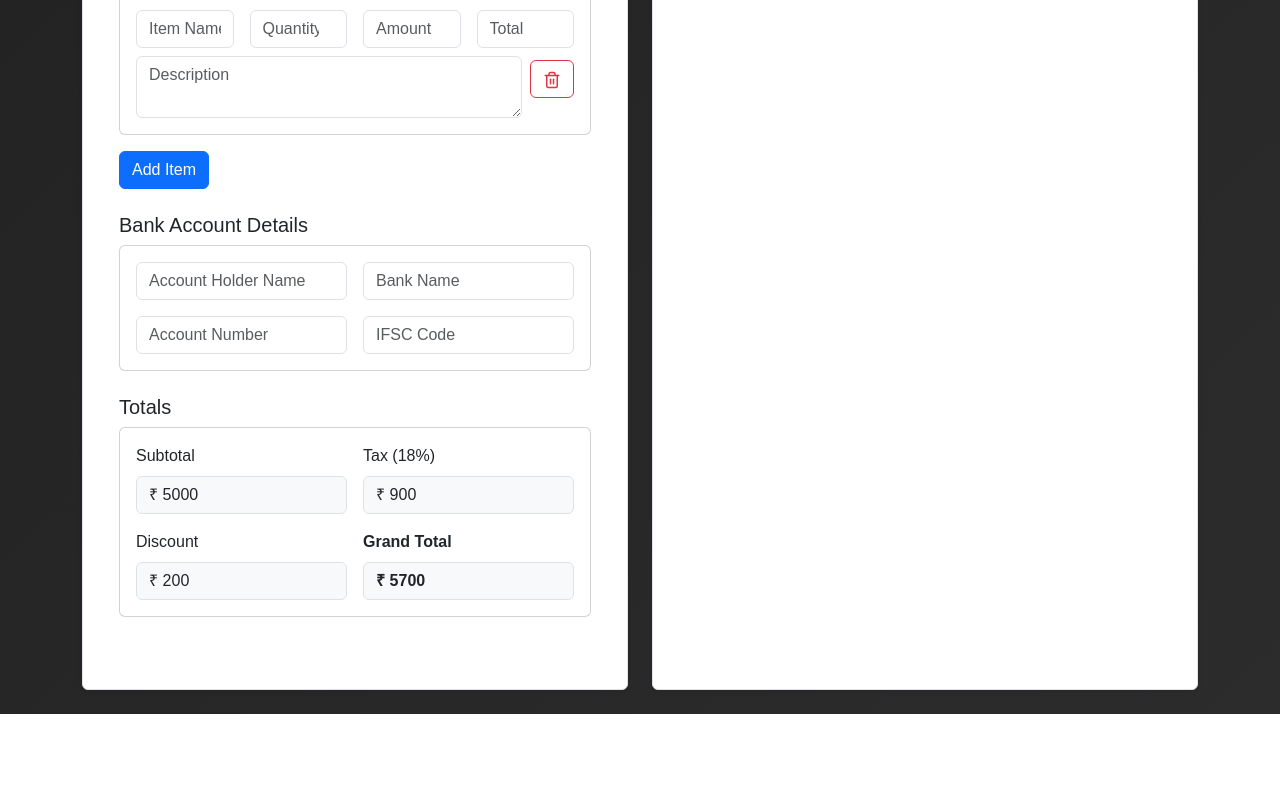
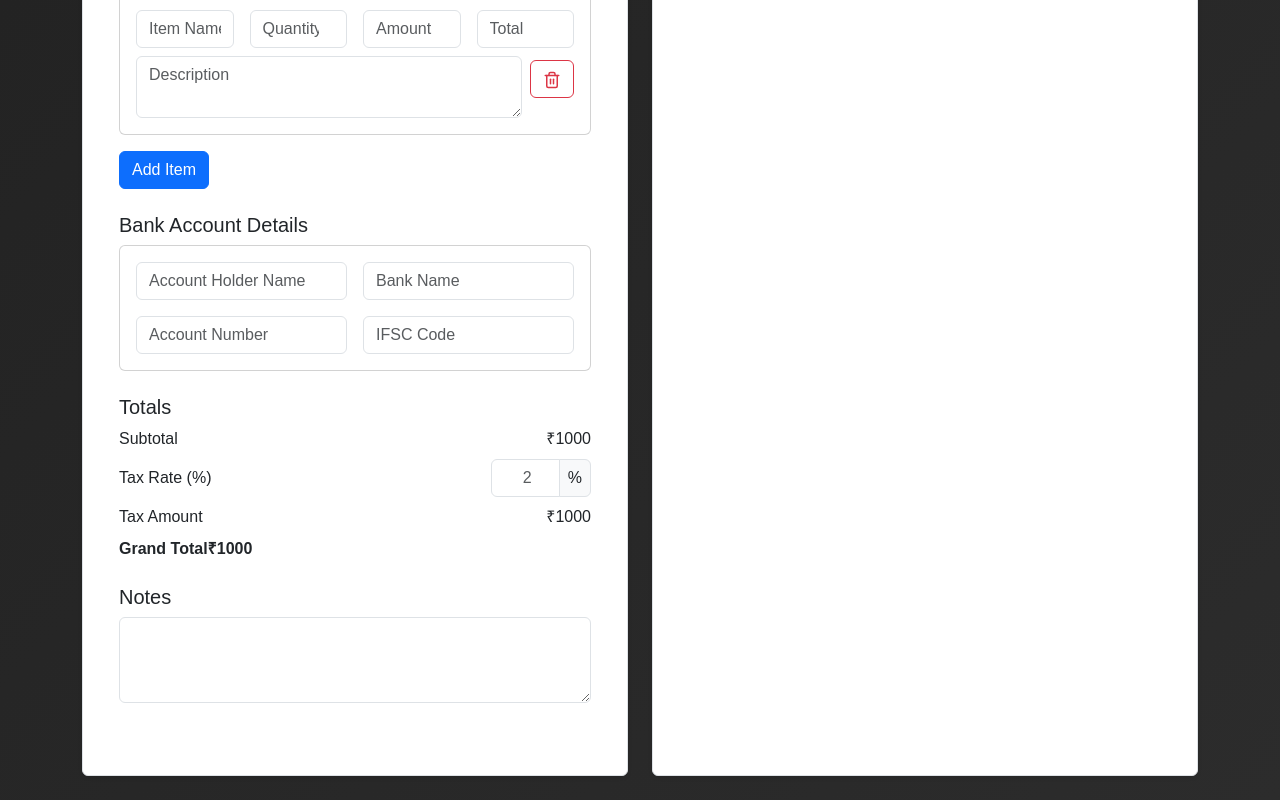
Before and after one commit to Vedant-Pophali/InvoiceGenerator, a React (Vite) app in the folder invoice-generator-client/: page /generate in a window 1280 px wide. Shown: the part 1014-1814 px from the top of the page. Before the commit the page ends 1728 px from the top, so only its background shows below. Built offline with nearby package versions, Linux system fonts and the light colour scheme; a web font is replaced by a local one.

Commit message:
Invoice Details Form Completed

```diff
--- a/invoice-generator-client/src/components/InvoiceForm.jsx
+++ b/invoice-generator-client/src/components/InvoiceForm.jsx
@@ -129,28 +129,44 @@ const InvoiceForm = () => {
             </div>
             <div className="mb-4">
                 <h5>Totals</h5>
-                <div className="card p-3">
-                    <div className="row g-3">
-                        <div className="col-md-6">
-                            <label className="form-label">Subtotal</label>
-                            <span className="form-control bg-light">₹ 5000</span>
+                <div className="d-flex justify-content-end">
+                    <div className="w-100 w-md-50">
+                        <div className="d-flex justify-content-between">
+                            <span>Subtotal</span>
+                            <span>₹{1000.00}</span>
                         </div>
-                        <div className="col-md-6">
-                            <label className="form-label">Tax (18%)</label>
-                            <span className="form-control bg-light">₹ 900</span>
+                        <div className="d-flex justify-content-between align-items-center my-2">
+                            <label htmlFor="taxInput" className="mb-0">Tax Rate (%)</label>
+                            <div className="input-group" style={{ width: "100px" }}>
+                                <input
+                                    type="number"
+                                    className="form-control text-end"
+                                    id="taxInput"
+                                    placeholder="2"
+                                    required
+                                />
+                                <span className="input-group-text px-2">%</span>
+                            </div>
                         </div>
-                        <div className="col-md-6">
-                            <label className="form-label">Discount</label>
-                            <span className="form-control bg-light">₹ 200</span>
+                        <div className="d-flex justify-content-between">
+                            <span>Tax Amount</span>
+                            <span>₹{1000.00}</span>
                         </div>
-                        <div className="col-md-6">
-                            <label className="form-label fw-bold">Grand Total</label>
-                            <span className="form-control bg-light fw-bold">₹ 5700</span>
+                        <div className="d-flex justify-content-between">
+                            <div className="d-flex justify-content-between fw-bold mt-2">
+                                <span>Grand Total</span>
+                                <span>₹{1000.00}</span>
+                            </div>
                         </div>
                     </div>
                 </div>
             </div>
-            <div className="mb-4"></div>
+            <div className="mb-4">
+                <h5>Notes</h5>
+                <div className="w-100">
+                    <textarea name="notes" className="form-control" rows={3} />
+                </div>
+            </div>
         </div>
     )
 }
```
